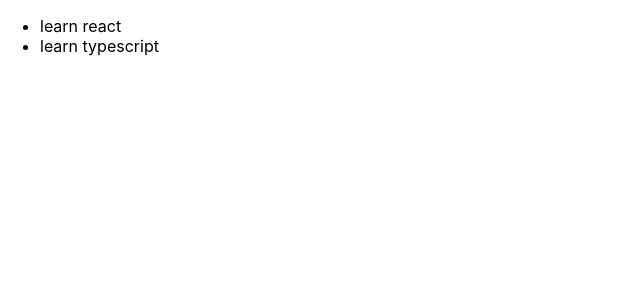
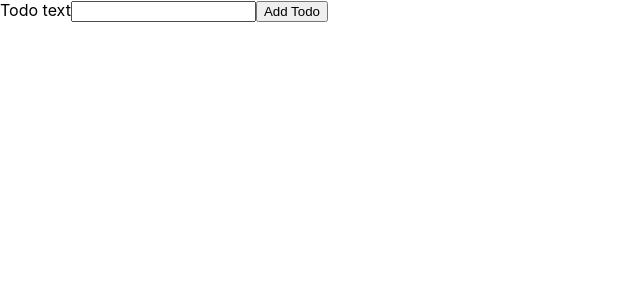
Before and after one commit to nelsW70/react_max-typescript-todos, a React (Create React App) app: page / in a window 1280 px wide. Shown: the top 300 px of the page, without its empty margins (0-640 px from the left). Built offline with nearby package versions, Linux system fonts and the light colour scheme; the HTML template or start-up script is replaced by a standard one.

Commit message:
411: managing state & typescript

```diff
--- a/src/App.tsx
+++ b/src/App.tsx
@@ -1,10 +1,22 @@
+import { useState } from 'react';
+import NewTodo from './components/NewTodo';
 import Todos from './components/Todos';
 import Todo from './models/todo';
 
 function App() {
-  const todos = [new Todo('learn react'), new Todo('learn typescript')];
+  const [todos, setTodos] = useState<Todo[]>([]);
+
+  const addTodoHandler = (todoText: string) => {
+    const newTodo = new Todo(todoText);
+
+    setTodos(prevTodos => {
+      return prevTodos.concat(newTodo);
+    });
+  };
+
   return (
     <div>
+      <NewTodo onAddTodo={addTodoHandler} />
       <Todos items={todos} />
     </div>
   );
--- a/src/components/NewTodo.tsx
+++ b/src/components/NewTodo.tsx
@@ -1,6 +1,6 @@
-import { useRef } from 'react';
+import React, { useRef } from 'react';
 
-const NewTodo = () => {
+const NewTodo: React.FC<{ onAddTodo: (text: string) => void }> = props => {
   const todoTextInputRef = useRef<HTMLInputElement>(null);
 
   const submitHandler = (event: React.FormEvent) => {
@@ -12,6 +12,8 @@
       // throw an error
       return;
     }
+
+    props.onAddTodo(enteredText);
   };
 
   return (
```
